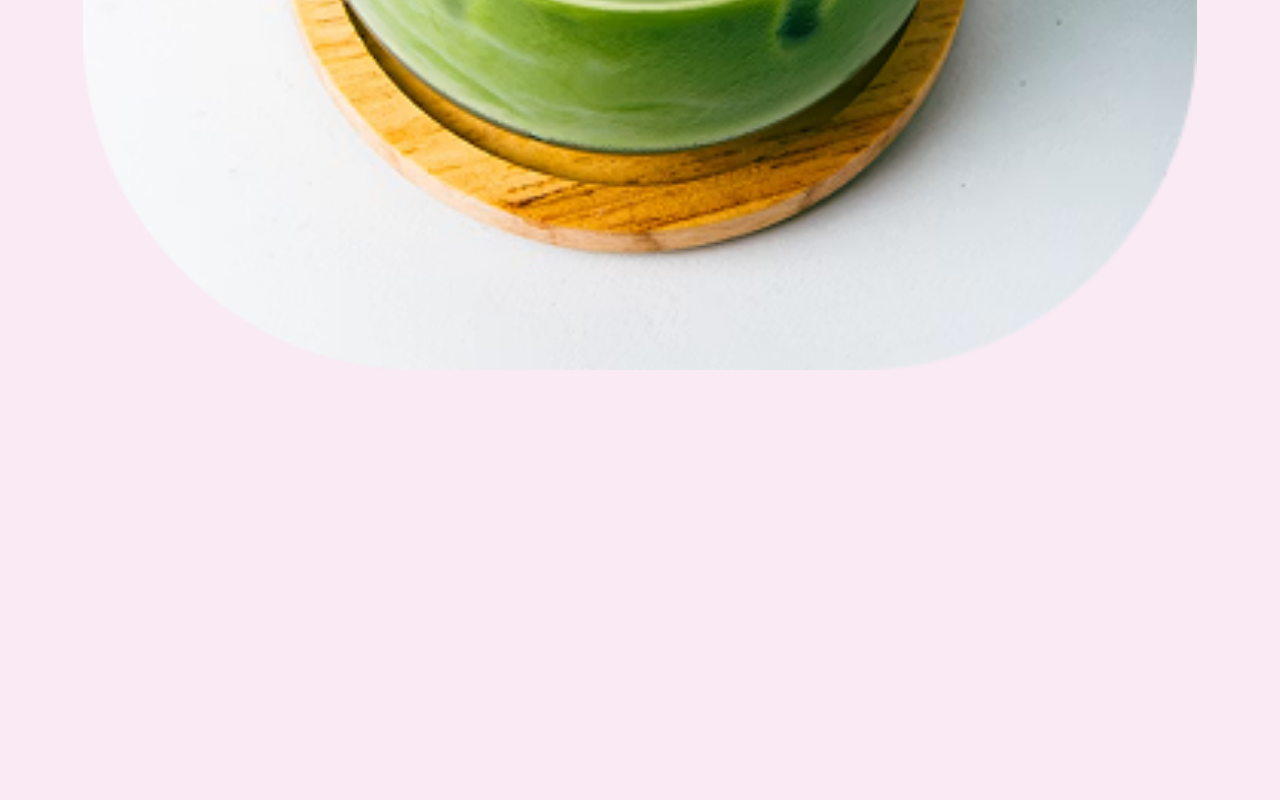
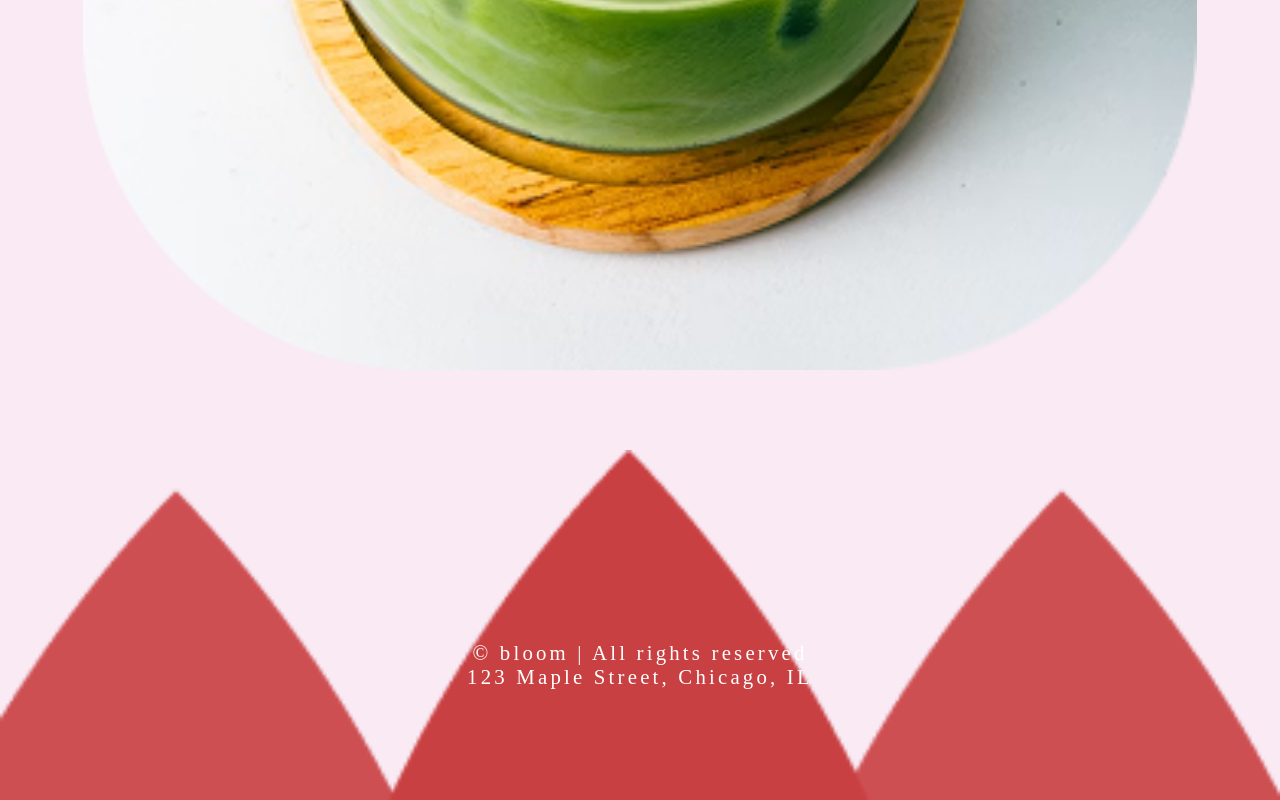
Before and after one commit to ashleyd3391/bloom-cafe, a React (Vite) app: page / in a window 1280 px wide. Shown: the part 4882-5682 px from the top of the page. Before the commit the page ends 5252 px from the top, so only its background shows below. Built offline with nearby package versions, Linux system fonts and the light colour scheme; a web font is replaced by a local one.

Commit message:
Completed footer

```diff
--- a/src/App.tsx
+++ b/src/App.tsx
@@ -1,11 +1,12 @@
 import Header from './components/layout/Header'
 import Home from './pages/Home'
-
+import Footer from './components/layout/Footer'
 function App() {
   return (
     <div className="App">
       <Header />
       <Home />
+      <Footer />
     </div>
   )
 }
--- /dev/null
+++ b/src/components/layout/Footer.module.css
@@ -0,0 +1,17 @@
+.footer {
+    margin-top: 5rem;
+    background-image: url('../../assets/footer-background.png');
+    background-size: cover;
+    height: 350px;
+    display: flex;
+    flex-direction: column;
+    justify-content: center;
+    text-align: center;
+    padding-top: 5rem;
+}
+
+.text {
+    color: white;
+    font-size: 1.3rem;
+    letter-spacing: 0.2rem;
+}
--- /dev/null
+++ b/src/components/layout/Footer.tsx
@@ -0,0 +1,12 @@
+import styles from './Footer.module.css'
+
+function Footer() {
+    return (
+        <footer className={styles.footer}>
+            <p className={styles.text}>© bloom | All rights reserved</p>
+            <p className={styles.text}>123 Maple Street, Chicago, IL</p>
+        </footer>
+    )
+}
+
+export default Footer
```
Also changed, not shown: src/assets/footer-background.png (added), src/pages/Home.tsx (line endings or trailing spaces).
